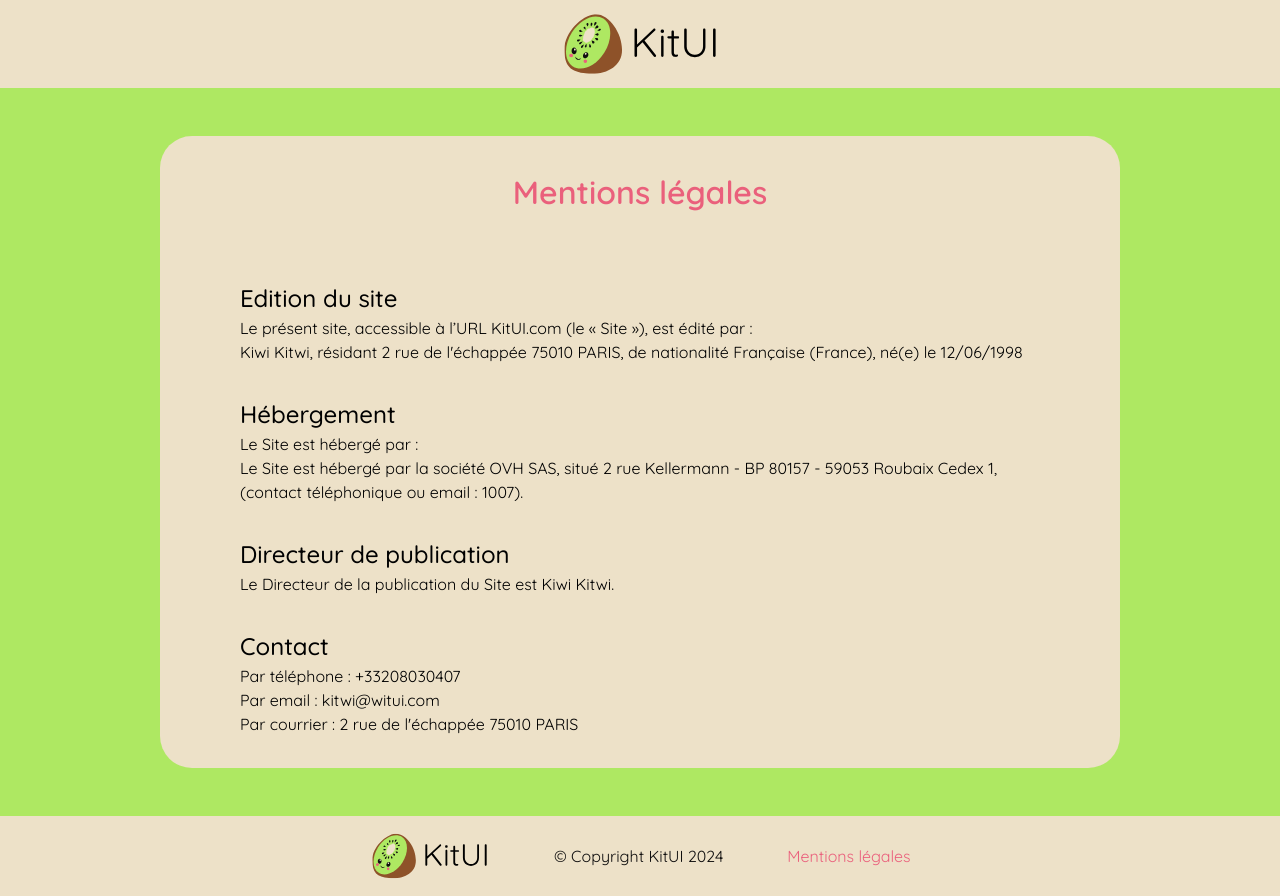
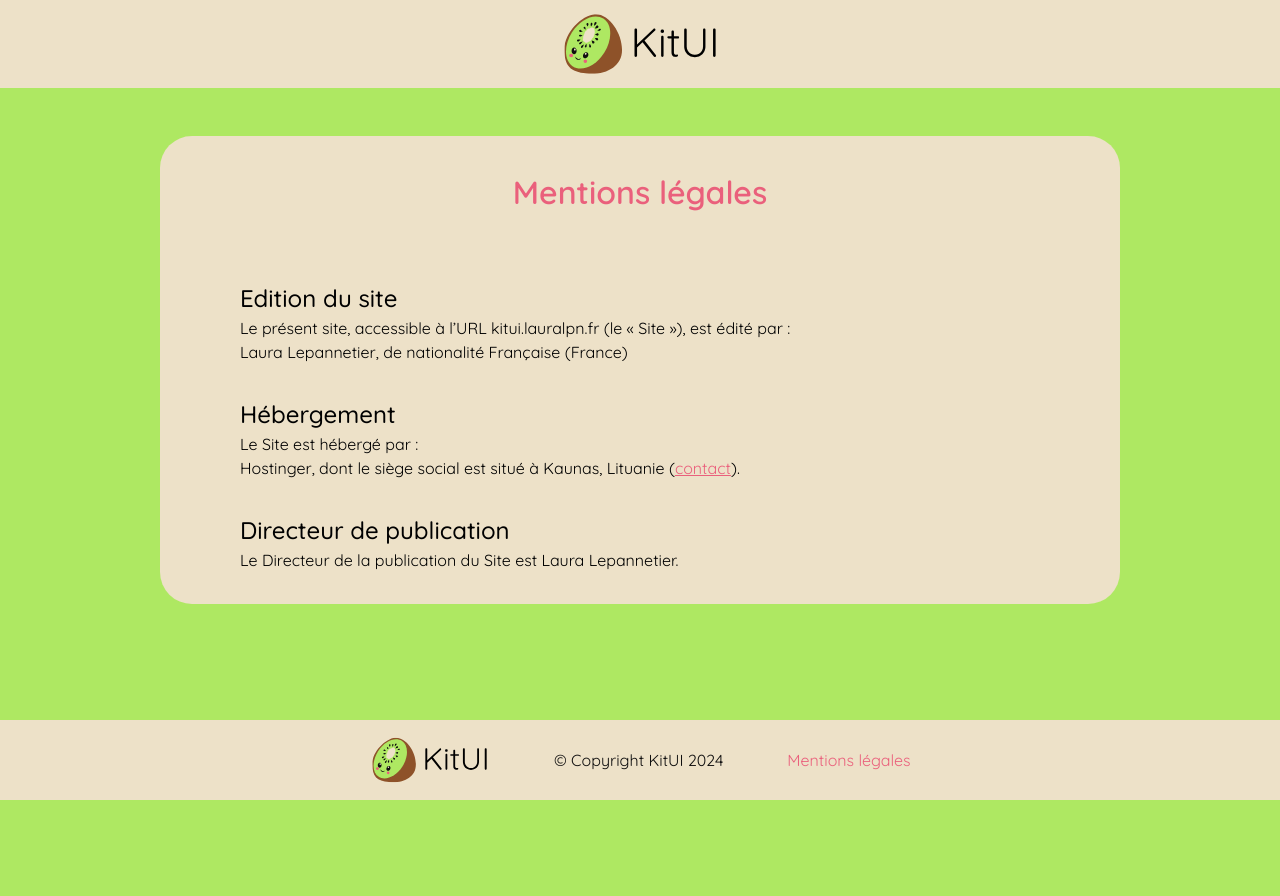
Before and after one commit to laura-lpn/kitUI, a Vue app in the folder front/: page /legals in a window 1280 px wide. After the commit the page ends 800 px from the top, so only its background shows below. Built offline with nearby package versions, Linux system fonts and the light colour scheme; a web font is replaced by a local one.

Commit message:
feat: Add robots meta tag and update legal information in LegalsView.vue

```diff
--- a/front/index.html
+++ b/front/index.html
@@ -3,6 +3,7 @@
   <head>
     <meta charset="UTF-8">
     <meta name="viewport" content="width=device-width, initial-scale=1.0">
+    <meta name="robots" content="noindex, nofollow">
     <link rel="icon" type="image/svg+xml" href="./src/assets/favicon.svg">
     <title>KitUI</title>
   </head>
--- a/front/src/views/LegalsView.vue
+++ b/front/src/views/LegalsView.vue
@@ -4,27 +4,19 @@
 
     <div class="w-full">
       <h2 class="text-xl font-medium">Edition du site</h2>
-      <p>Le présent site, accessible à l’URL KitUI.com (le « Site »), est édité par : <br>
-        Kiwi Kitwi, résidant 2 rue de l'échappée 75010 PARIS, de nationalité Française (France), né(e) le 12/06/1998
+      <p>Le présent site, accessible à l’URL kitui.lauralpn.fr (le « Site »), est édité par : <br>
+        Laura Lepannetier, de nationalité Française (France)
       </p>
     </div>
     <div class="w-full">
       <h2 class="text-xl font-medium">Hébergement</h2>
       <p>Le Site est hébergé par : <br>
-        Le Site est hébergé par la société OVH SAS, situé 2 rue Kellermann - BP 80157 - 59053 Roubaix Cedex 1, (contact téléphonique ou email : 1007).
+        Hostinger, dont le siège social est situé à Kaunas, Lituanie (<a href="https://www.hostinger.fr/contact" class="text-pink underline">contact</a>).
       </p>
     </div>
     <div class="w-full">
       <h2 class="text-xl font-medium">Directeur de publication</h2>
-      <p>Le Directeur de la publication du Site est Kiwi Kitwi.
-      </p>
-    </div>
-
-    <div class="w-full">
-      <h2 class="text-xl font-medium">Contact</h2>
-      <p>Par téléphone : +33208030407<br>
-        Par email : kitwi@witui.com<br>
-        Par courrier : 2 rue de l'échappée 75010 PARIS
+      <p>Le Directeur de la publication du Site est Laura Lepannetier.
       </p>
     </div>
   </div>
```
Also changed, not shown: front/robots.txt (added), front/vercel.json.
